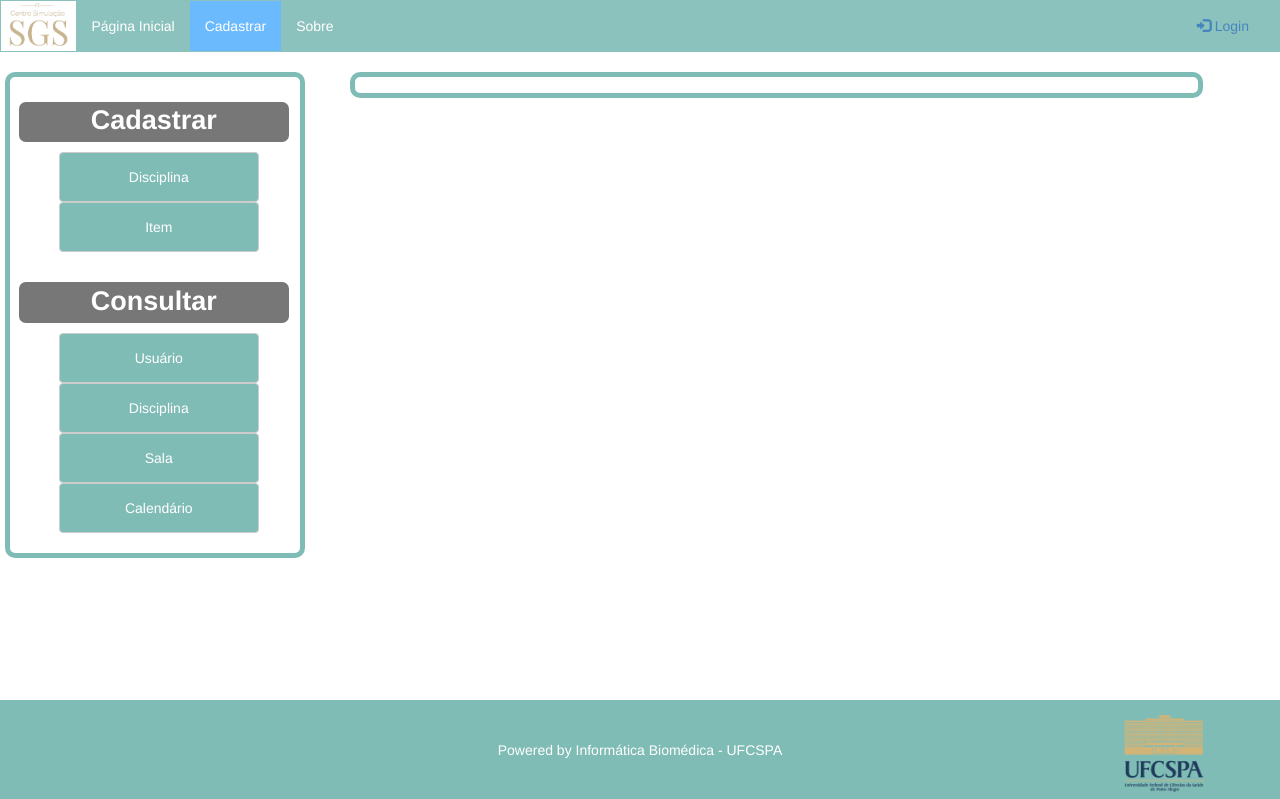
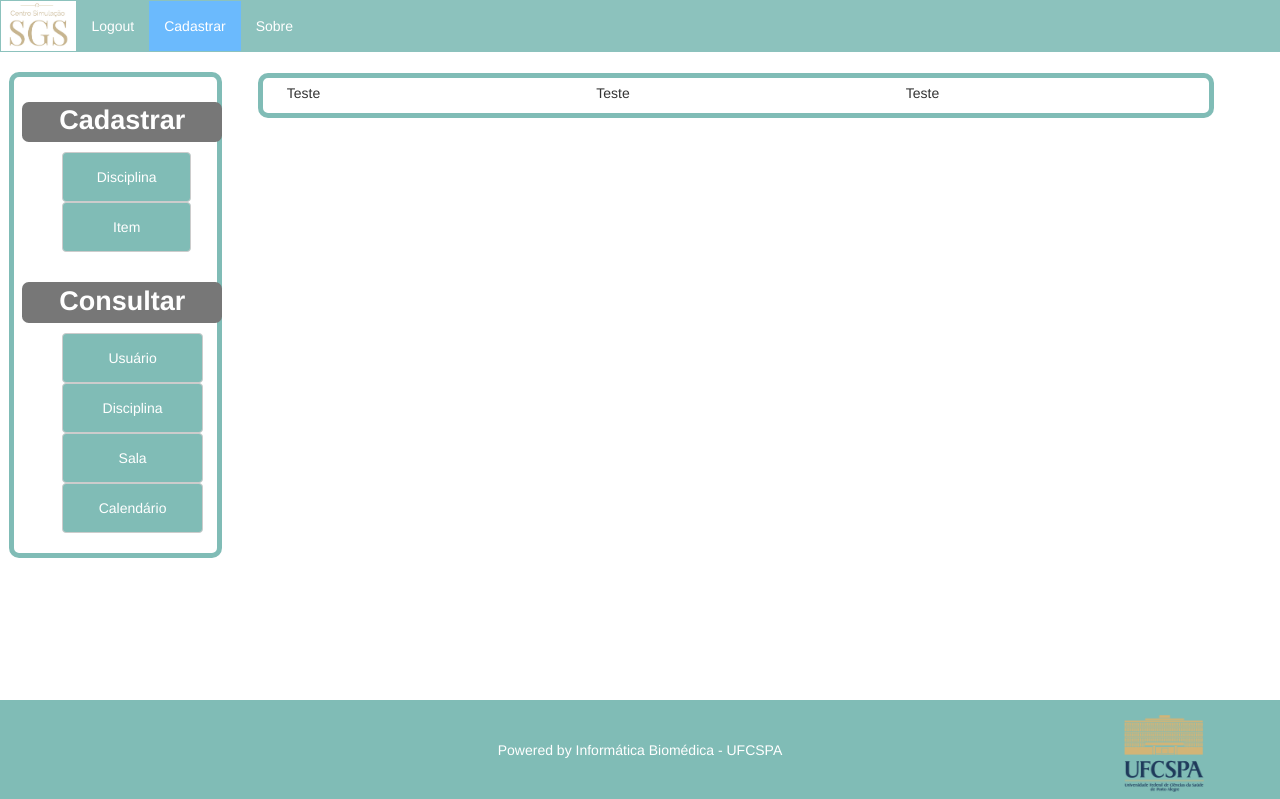
Before and after one commit to sgscentrosimulacao/SGS, a PHP site: page /Vision/paginaPrincipal.php in a window 1280 px wide. Shown: the top 799 px of the page. Run offline with PHP 8.4, Linux system fonts and the light colour scheme; some libraries are stand-ins or nearby versions.

Commit message:
3ª Modificação
Tela Principal

```diff
--- a/Vision/paginaPrincipal.php
+++ b/Vision/paginaPrincipal.php
@@ -28,21 +28,21 @@
         </div>
         <div class="collapse navbar-collapse" id="myNavbar">
             <ul class="nav navbar-nav" id="navbarLetras">
-                <li class="inativo"><a href="index.php" id="navbarLetras">Página Inicial</a></li>
+                <li class="inativo"><a href="index.php" id="navbarLetras">Logout</a></li>
                 <li class="active navbar-inverse ativo"><a href="cadastro.php" id="navbarLetras">Cadastrar</a></li>
                 <li class="inativo"><a href="#" id="navbarLetras">Sobre</a></li>
             </ul>
-            <ul class="nav navbar-nav navbar-right">
+            <!--<ul class="nav navbar-nav navbar-right">
                 <li><a href="index.php"><span class="glyphicon glyphicon-log-in"></span> Login</a></li>
-            </ul>
+            </ul>-->
         </div>
     </div>
 </nav>
 
 <div class="corpo">
+    <div class="col-md-4 sidenav zeroPadding">
+        <fieldset id="navbarLeft">
 
-    <fieldset style=" width: 300px;" id="navbarLeft">
-        <div class="col-sm-2 sidenav zeroPadding">
             <div>
                 <h1><span class="label label-default" id="alinhadoCentro">Cadastrar</span></h1>
                 <ul class="btn-group" role="group">
@@ -71,26 +71,21 @@
                     </div>
                 </ul>
             </div>
-        </div>
-    </fieldset>
+        </fieldset>
+    </div>
 
-    <div class="container-fluid text-center">
-
-        <div class="row content">
-
-            <div class="col-sm-8 text-left" id="ColunaDoMeio">
-
-                <fieldset id="boxDoMeio">
-                    <div class="col-sm-2 sidenav zeroPadding">
-
-
-                    </div>
-                </fieldset>
-
+    <div class="col-md-8 setPrincipal">
+        <fieldset style="left: 0; right: 0">
+            <div class="col-md-4">
+                Teste
             </div>
-
-        </div>
-
+            <div class="col-md-4">
+Teste
+            </div>
+            <div class="col-md-4">
+Teste
+            </div>
+        </fieldset>
     </div>
 
 </div>
--- a/Vision/style_index.css
+++ b/Vision/style_index.css
@@ -119,29 +119,32 @@ footer {
     color: white;
 }
 
+
+#navbarLeft{
+    width: 50%;
+    left: 0;
+    right: 0;
+    margin-left: 2%;
+    margin-bottom: 25%;
+}
+
 #leftNavBarButtons{
     background-color: #80bcb6;
     color: white;
     height: 50px;
-    width: 200px;
+    width: 150%;
+    position: relative;
 
 }
 
-#navbarLeft{
-    left: 0;
-    right: 0;
-    margin-left: 5px;
-}
-
 #alinhadoCentro{
-    width: 270px;
+    width: 200px;
     display: block;
 }
 
-#boxDoMeio{
-    margin-left: 350px;
-    width: 100%;
-    left: 0;
-    right: 0;
+
+.setPrincipal{
+    width: 75%;
+    margin-left: 20%;
 
 }
```
Also changed, not shown: Control/inserirUsuario.php (+31 -6 lines), Vision/cadastro.php (+12 -23 lines).
